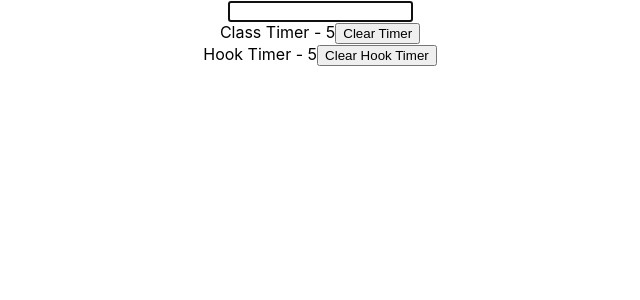
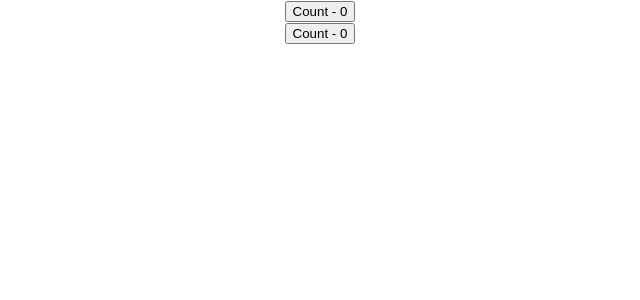
Before and after one commit to sigvant/react-hooks-codevolution, a React (Create React App) app: page / in a window 1280 px wide. Shown: the top 300 px of the page, without its empty margins (320-960 px from the left). Built offline with nearby package versions, Linux system fonts and the light colour scheme.

Commit message:
first hook created, second hook now

```diff
--- a/src/App.js
+++ b/src/App.js
@@ -1,14 +1,12 @@
 import './App.css';
-import FocusInput from './components/FocusInput';
-import HookTimer from './components/HookTimer';
-import Timer from './components/Timer';
+import DocTitleOne from './components/DocTitleOne';
+import DocTitleTwo from './components/DocTitleTwo';
 
 function App() {
   return (
       <div className="App">
-        <FocusInput/>
-        <Timer/>
-        <HookTimer/>
+        <DocTitleOne/>
+        <DocTitleTwo/>
       </div>
   );
 }
--- /dev/null
+++ b/src/components/DocTitleOne.js
@@ -0,0 +1,16 @@
+import React, {useState} from 'react'
+import useDocumentTitle from '../hooks/useDocumentTitle'
+
+function DocTitleOne() {
+    const [count, setCount] = useState(0)
+
+    useDocumentTitle(count)
+
+    return (
+        <div>
+            <button onClick={() => setCount(count + 1)}>Count - {count}</button>
+        </div>
+    )
+}
+
+export default DocTitleOne
--- /dev/null
+++ b/src/components/DocTitleTwo.js
@@ -0,0 +1,16 @@
+import React, {useState} from 'react'
+import useDocumentTitle from '../hooks/useDocumentTitle'
+
+function DocTitleTwo() {
+    const [count, setCount] = useState(0)
+
+    useDocumentTitle(count)
+
+    return (
+        <div>
+            <button onClick={() => setCount(count + 1)}>Count - {count}</button>
+        </div>
+    )
+}
+
+export default DocTitleTwo
--- /dev/null
+++ b/src/hooks/useDocumentTitle.js
@@ -0,0 +1,9 @@
+import {useEffect} from 'react'
+
+function useDocumentTitle(count) {
+    useEffect(() => {
+        document.title = `Count ${count}`
+    }, [count])
+}
+
+export default useDocumentTitle
```
